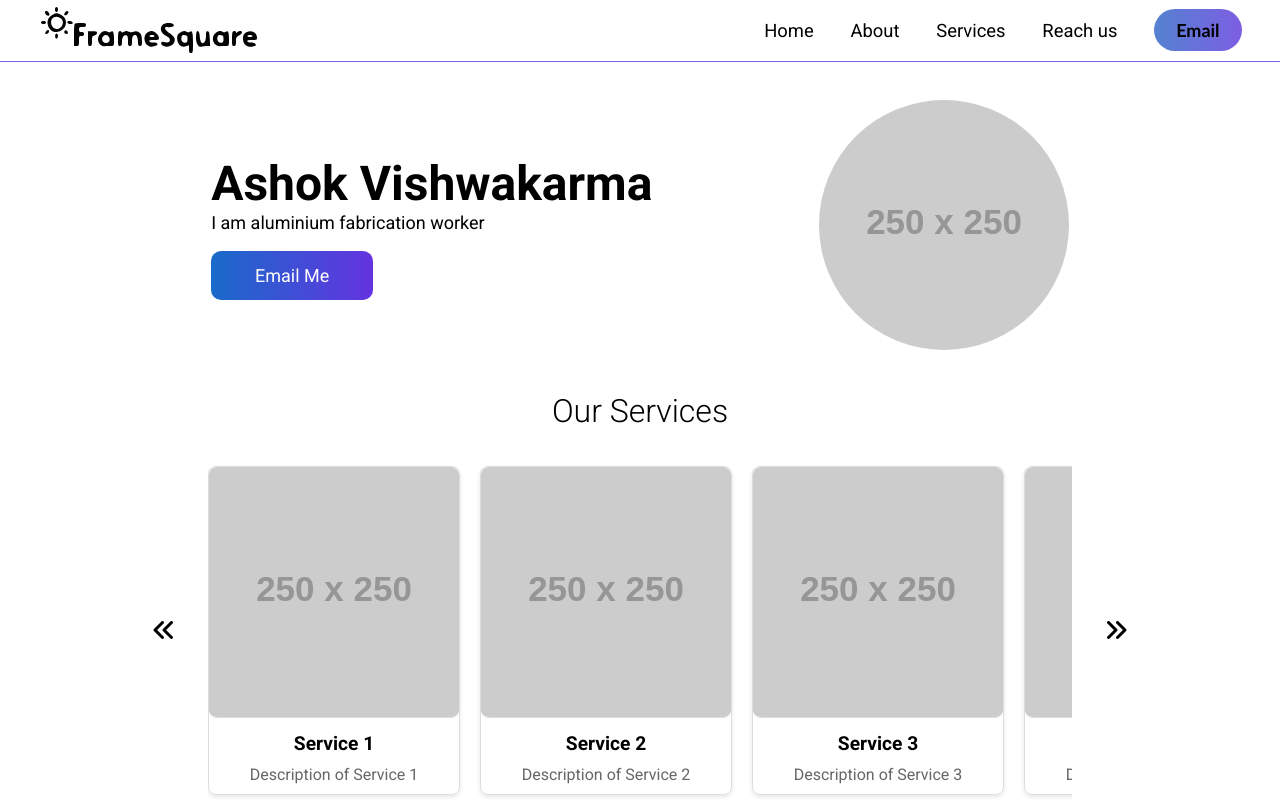
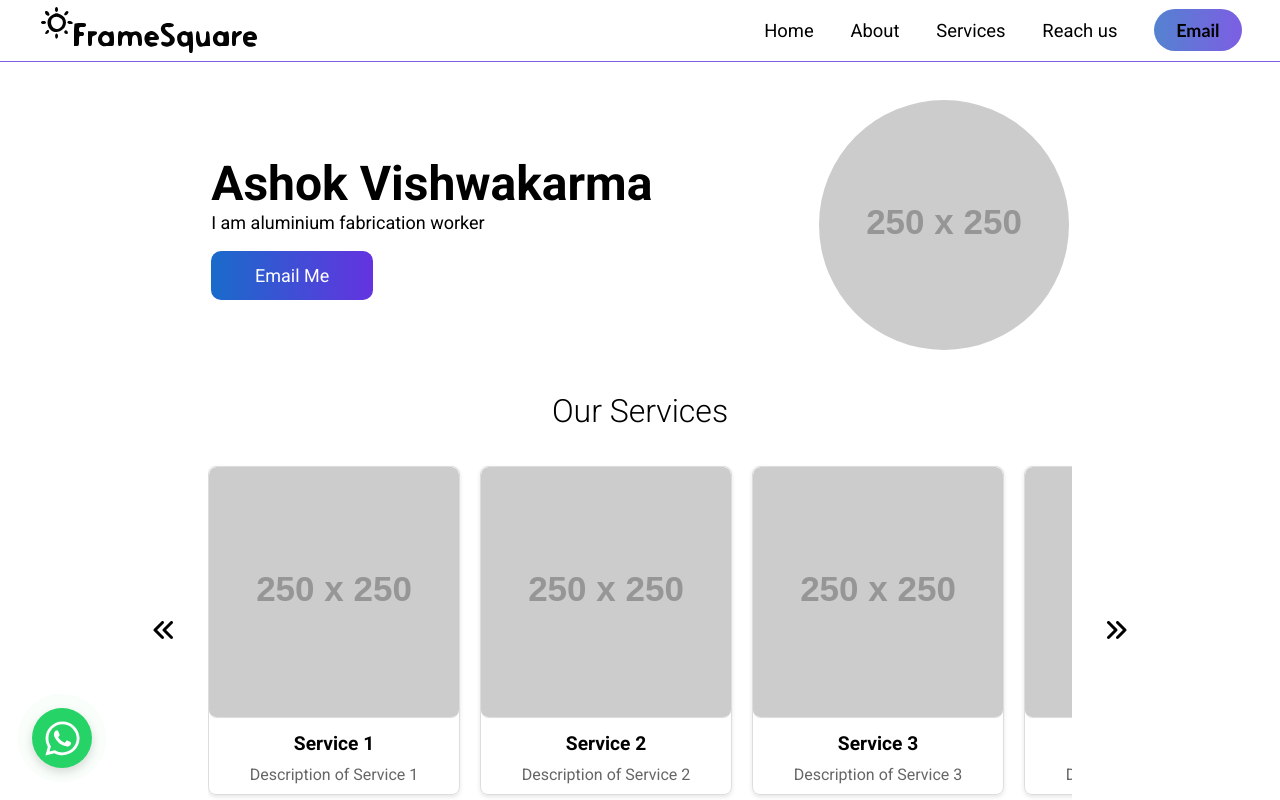
Before and after one commit to J-See/FrameSquare, a React (Vite) app: page / in a window 1280 px wide. Shown: the top 800 px of the page. Built offline with nearby package versions, Linux system fonts and the light colour scheme; a web font is replaced by a local one.

Commit message:
whatsapp icon added

```diff
--- a/package.json
+++ b/package.json
@@ -14,6 +14,7 @@
     "react": "^18.2.0",
     "react-dom": "^18.2.0",
     "react-floating-whatsapp": "^5.0.8",
+    "react-floating-whatsapp2": "^1.0.3",
     "react-icon": "^1.0.0",
     "react-icons": "^5.0.1",
     "react-router-dom": "^6.22.3",
--- /dev/null
+++ b/src/assets/Social/WA.css
@@ -0,0 +1,51 @@
+.floating-whatsapp-btn {
+    width: 100%;
+    height: 100%;
+    text-align: left;
+    position: relative;
+}
+
+.whatsapp-btn {
+    width: 60px;
+    height: 60px;
+    display: flex;
+    justify-content: center;
+    align-items: center;
+    position: fixed;
+    bottom: 2rem;
+    left: 2rem;
+    cursor: pointer;
+    background-color: #25d366;
+    border-radius: 50%;
+    user-select: none;
+    box-shadow: 0px 4px 10px 0px rgb(0 0 0 / 15%);
+    z-index: 9998;
+}
+
+.whatsapp-btn:after {
+    content: '';
+    border-color: inherit;
+    width: 60px;
+    height: 60px;
+    border-radius: 50%;
+    position: absolute;
+    box-shadow: 0 0 0 0 rgba(0, 255, 94, 0);
+    animation: _pulse 1.2s infinite;
+}
+
+.whatsapp-btn svg {
+    fill: #fff;
+    padding: 0.5rem;
+    width: 55px;
+    height: 55px;
+}
+
+@keyframes _pulse {
+    0% {
+        box-shadow: 0 0 0 0 rgba(37, 211, 101, 0.75);
+    }
+
+    100% {
+        box-shadow: 0 0 0 15px rgba(37, 211, 101, 0);
+    }
+}
--- /dev/null
+++ b/src/assets/Social/WA.tsx
@@ -0,0 +1,15 @@
+import "../Social/WA.css";
+import { FaWhatsapp } from "react-icons/fa6";
+const WA = () => {
+  return (
+    <>
+      <div className="floating-whatsapp-btn">
+        <div className="whatsapp-btn">
+          <FaWhatsapp />
+        </div>
+      </div>
+    </>
+  );
+};
+
+export default WA;
--- /dev/null
+++ b/src/assets/Social/WhatsApp.tsx
@@ -0,0 +1,10 @@
+import { FloatingWhatsApp } from "react-floating-whatsapp2";
+const WhatsApp = () => {
+  const phoneNumber = "+919619882057";
+  const props = {
+    phoneNumber,
+    accountName: "Suraj Vishwakarma",
+  };
+  return <FloatingWhatsApp {...props} />;
+};
+export default WhatsApp;
--- a/src/assets/components/Foot.tsx
+++ b/src/assets/components/Foot.tsx
@@ -1,10 +1,14 @@
 import "../styles/Foot.css";
 import ScrollToTop from "../components/ScrollToTop";
+import WhatsApp from "../Social/WhatsApp";
+import WA from "../Social/WA";
 const Foot = () => {
   return (
     <footer className="footer">
       <p>&copy; 2024 FrameSquare. All Rights Reserved.</p>
       <ScrollToTop />
+      <WhatsApp />
+      <WA />
     </footer>
   );
 };
```
Also changed, not shown: public/images/logo.png (deleted), 1 other file (tests, documents, lock files or other folders).
